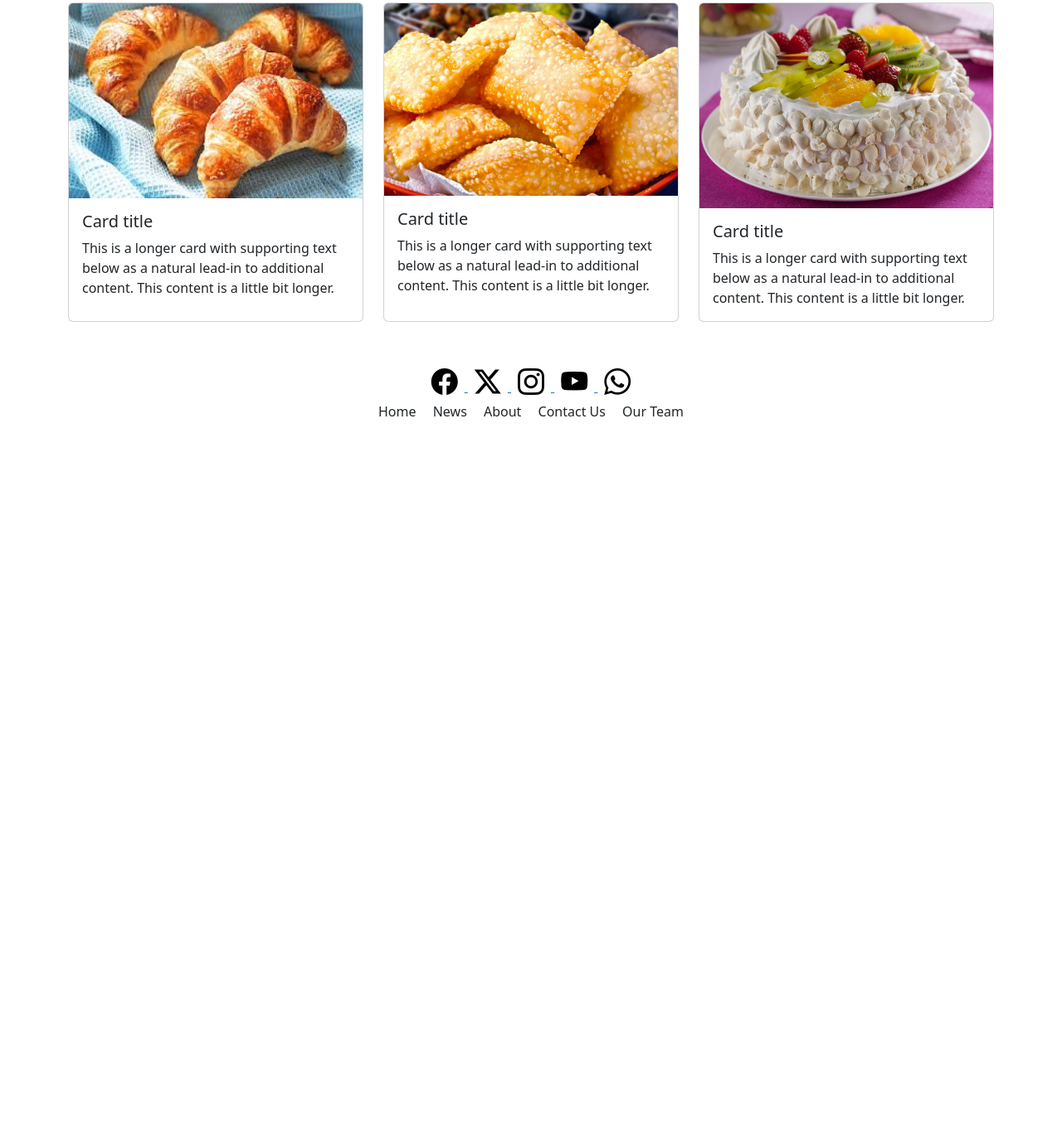
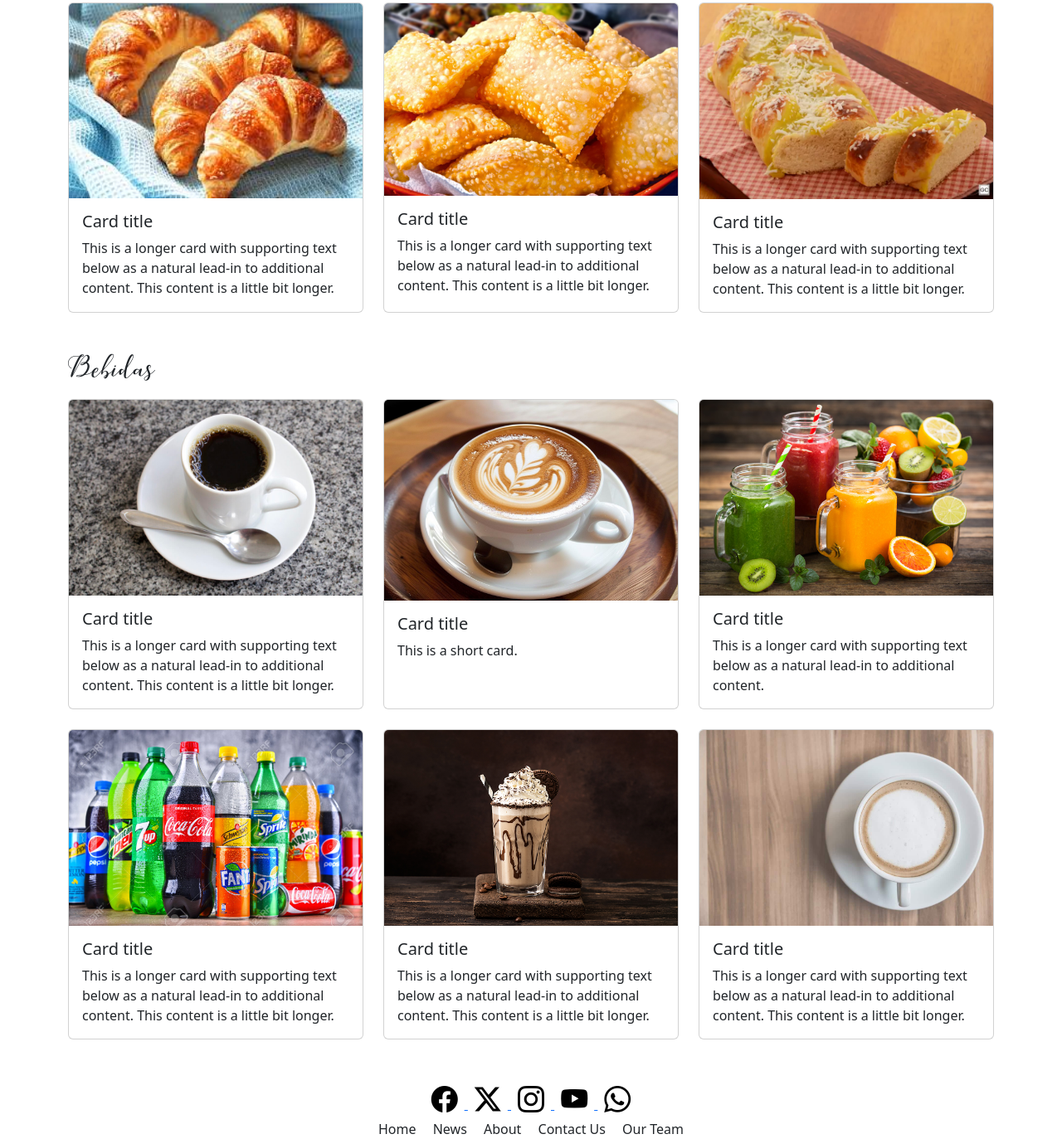
Before and after one commit to Brumarasilva/revisao2024, a plain HTML site: page padariadeliciopao/produtos.html in a window 1280 px wide. Shown: the part 1494-2867 px from the top of the page at 83% size. Before the commit the page ends 2002 px from the top, so only its background shows below. Drawn offline with nearby package versions, Linux system fonts and the light colour scheme.

Commit message:
adicionando cardapio de bebidas

```diff
--- a/padariadeliciopao/produtos.html
+++ b/padariadeliciopao/produtos.html
@@ -170,7 +170,82 @@
 
                     <div class="col">
                         <div class="card h-100">
-                            <img src="img/bolo-colorido.jpg" class="card-img-top" alt="...">
+                            <img src="img/pao-doce-padaria.webp" class="card-img-top" alt="...">
+                            <div class="card-body">
+                                <h5 class="card-title">Card title</h5>
+                                <p class="card-text">This is a longer card with supporting text below as a natural
+                                    lead-in to additional content. This content is a little bit longer.</p>
+
+
+                            </div>
+                        </div>
+                    </div>
+
+
+                </div>
+            </div>
+        </div>
+
+        <div class="container my-5">
+            <div class="clearfix">
+                <h1>Bebidas</h1>
+
+
+                <div class="row row-cols-1 row-cols-md-3 g-4">
+                    <div class="col">
+                        <div class="card h-100">
+                            <img src="img/cafe-da-manha.jpeg" class="card-img-top" alt="...">
+                            <div class="card-body">
+                                <h5 class="card-title">Card title</h5>
+                                <p class="card-text">This is a longer card with supporting text below as a natural
+                                    lead-in to additional content. This content is a little bit longer.</p>
+                            </div>
+                        </div>
+                    </div>
+                    <div class="col">
+                        <div class="card h-100">
+                            <img src="img/cappucino.webp" class="card-img-top" alt="...">
+                            <div class="card-body">
+                                <h5 class="card-title">Card title</h5>
+                                <p class="card-text">This is a short card.</p>
+                            </div>
+                        </div>
+                    </div>
+                    <div class="col">
+                        <div class="card h-100">
+                            <img src="img/suco-de-laranja.jpg" class="card-img-top" alt="...">
+                            <div class="card-body">
+                                <h5 class="card-title">Card title</h5>
+                                <p class="card-text">This is a longer card with supporting text below as a natural
+                                    lead-in to additional content.</p>
+                            </div>
+                        </div>
+                    </div>
+                    <div class="col">
+                        <div class="card h-100">
+                            <img src="img/refrigerantes.jpg" class="card-img-top" alt="...">
+                            <div class="card-body">
+                                <h5 class="card-title">Card title</h5>
+                                <p class="card-text">This is a longer card with supporting text below as a natural
+                                    lead-in to additional content. This content is a little bit longer.</p>
+                            </div>
+                        </div>
+                    </div>
+
+                    <div class="col">
+                        <div class="card h-100">
+                            <img src="img/cafe-com-chocolate.jpeg" class="card-img-top" alt="...">
+                            <div class="card-body">
+                                <h5 class="card-title">Card title</h5>
+                                <p class="card-text">This is a longer card with supporting text below as a natural
+                                    lead-in to additional content. This content is a little bit longer.</p>
+                            </div>
+                        </div>
+                    </div>
+
+                    <div class="col">
+                        <div class="card h-100">
+                            <img src="img/cafe-com-leite.jpg" class="card-img-top" alt="...">
                             <div class="card-body">
                                 <h5 class="card-title">Card title</h5>
                                 <p class="card-text">This is a longer card with supporting text below as a natural
```
Also changed, not shown: padariadeliciopao/Quemsomos.html (+43 -5 lines), padariadeliciopao/img/cafe-com-chocolate.jpeg (added), padariadeliciopao/img/cafe-com-leite.jpg (added), padariadeliciopao/img/cafe-da-manha.jpeg (added), padariadeliciopao/img/cappucino.webp (added), padariadeliciopao/img/pao-doce-padaria.webp (added), padariadeliciopao/img/refrigerantes.jpg (added), padariadeliciopao/img/suco-de-laranja.jpg (added).
